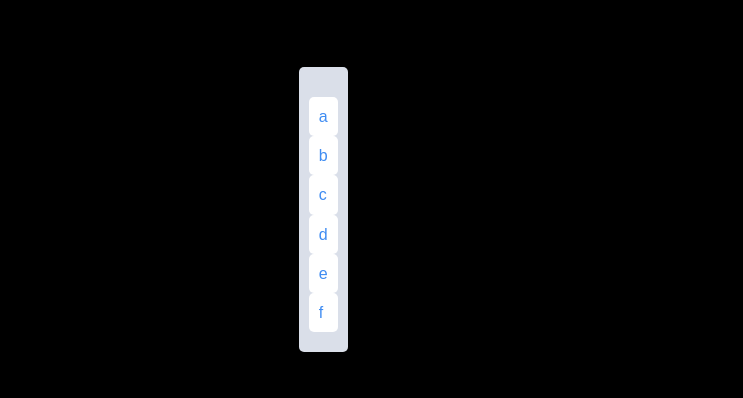
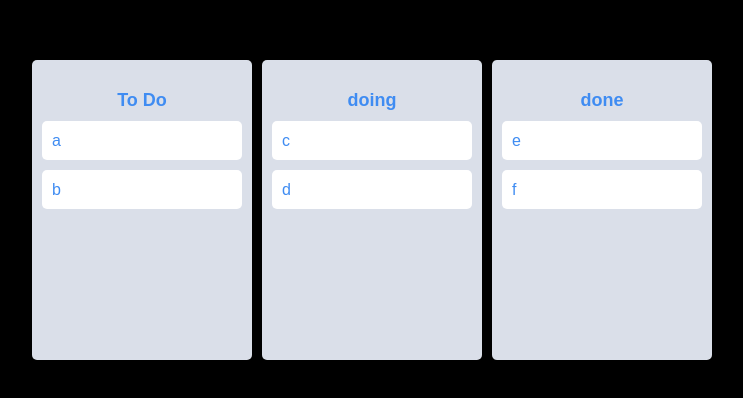
Before and after one commit to leeheeae/master_class-trello_clone, a React (Create React App) app: page / in a window 1280 px wide. Shown: the part 188-586 px from the top of the page, without its empty margins (268-1011 px from the left). Built offline with nearby package versions, Linux system fonts and the light colour scheme.

Commit message:
보드가 여러개일 경우
보드가 여러개일 경우의 구조와 변경 기능 구현

```diff
--- a/src/App.tsx
+++ b/src/App.tsx
@@ -1,14 +1,14 @@
-import { DragDropContext, Droppable, DropResult } from "react-beautiful-dnd";
+import { DragDropContext, DropResult } from "react-beautiful-dnd";
 import { useRecoilState } from "recoil";
 import styled from "styled-components";
 import { toDoState } from "./atoms";
-import DragabbleCard from "./DragabbleCard";
+import Board from "./Board";
 
 // styled
 const Wrapper = styled.div`
   display: flex;
-  max-width: 480px;
-  width: 100%;
+  max-width: 680px;
+  width: 100vw;
   height: 100vh;
   margin: 0 auto;
   justify-content: center;
@@ -16,16 +16,11 @@
 `;
 
 const Boards = styled.div`
-  display: grid;
-  grid-template-columns: repeat(3, 1fr);
-`;
-
-const Board = styled.div`
-  padding: 30px 10px 20px;
-  margin-bottom: 5px;
-  border-radius: 5px;
-  min-height: 200px;
-  background-color: ${(props) => props.theme.boardColor};
+  display: flex;
+  justify-content: center;
+  align-items: flex-start;
+  width: 100%;
+  gap: 10px;
 `;
 
 // jsx
@@ -33,19 +28,23 @@
   const [toDos, setToDos] = useRecoilState(toDoState);
 
   // drag를 끝낸 후 일어날 액션
-  const onDragEnd = ({ draggableId, destination, source }: DropResult) => {
+  const onDragEnd = (info: DropResult) => {
     console.log("draggin finish");
+    const { destination, draggableId, source } = info;
 
-    if (!destination) return;
+    if (destination?.droppableId === source.droppableId) {
+      // same board movement.
+      setToDos((allBoards) => {
+        const boardCopy = [...allBoards[source.droppableId]];
+        boardCopy.splice(source.index, 1);
+        boardCopy.splice(destination?.index, 0, draggableId);
 
-    setToDos((oldToDos) => {
-      const copyToDos = [...oldToDos];
-      // TODO Delete item on source.index
-      copyToDos.splice(source.index, 1);
-      // Put back the item on the destination.index
-      copyToDos.splice(destination?.index, 0, draggableId);
-      return copyToDos;
-    });
+        return {
+          ...allBoards,
+          [source.droppableId]: boardCopy,
+        };
+      });
+    }
   };
 
   /**
@@ -56,16 +55,9 @@
     <DragDropContext onDragEnd={onDragEnd}>
       <Wrapper>
         <Boards>
-          <Droppable droppableId="one">
-            {(magic) => (
-              <Board ref={magic.innerRef} {...magic.droppableProps}>
-                {toDos.map((toDo, index) => (
-                  <DragabbleCard key={toDo} toDo={toDo} index={index} />
-                ))}
-                {magic.placeholder}
-              </Board>
-            )}
-          </Droppable>
+          {Object.keys(toDos).map((boardId) => (
+            <Board boardId={boardId} key={boardId} toDos={toDos[boardId]} />
+          ))}
         </Boards>
       </Wrapper>
     </DragDropContext>
--- /dev/null
+++ b/src/Board.tsx
@@ -0,0 +1,47 @@
+import { Droppable } from "react-beautiful-dnd";
+import styled from "styled-components";
+import DragabbleCard from "./DragabbleCard";
+
+// styled
+const Wrapper = styled.div`
+  width: 300px;
+  padding: 30px 10px 20px;
+  margin-bottom: 5px;
+  border-radius: 5px;
+  min-height: 300px;
+  background-color: ${(props) => props.theme.boardColor};
+`;
+
+const Title = styled.h2`
+  text-align: center;
+  font-weight: 600;
+  font-size: 18px;
+  margin-bottom: 10px;
+`;
+
+// interface
+interface IBoardProps {
+  toDos: string[];
+  boardId: string;
+}
+
+// jsx
+function Board({ toDos, boardId }: IBoardProps) {
+  return (
+    <Wrapper>
+      <Title>{boardId}</Title>
+      <Droppable droppableId={boardId}>
+        {(magic) => (
+          <div ref={magic.innerRef} {...magic.droppableProps}>
+            {toDos.map((toDo, index) => (
+              <DragabbleCard key={toDo} toDo={toDo} index={index} />
+            ))}
+            {magic.placeholder}
+          </div>
+        )}
+      </Droppable>
+    </Wrapper>
+  );
+}
+
+export default Board;
--- a/src/DragabbleCard.tsx
+++ b/src/DragabbleCard.tsx
@@ -5,6 +5,7 @@
 // styled
 const Card = styled.div`
   border-radius: 5px;
+  margin-bottom: 10px;
   padding: 10px;
   background-color: ${(props) => props.theme.cardColor};
 `;
--- a/src/atoms.tsx
+++ b/src/atoms.tsx
@@ -1,6 +1,14 @@
 import { atom, selector } from "recoil";
 
-export const toDoState = atom({
+interface IToDoState {
+  [key: string]: string[];
+}
+
+export const toDoState = atom<IToDoState>({
   key: "toDo",
-  default: ["a", "b", "c", "d", "e", "f"],
+  default: {
+    "To Do": ["a", "b"],
+    doing: ["c", "d"],
+    done: ["e", "f"],
+  },
 });
```
